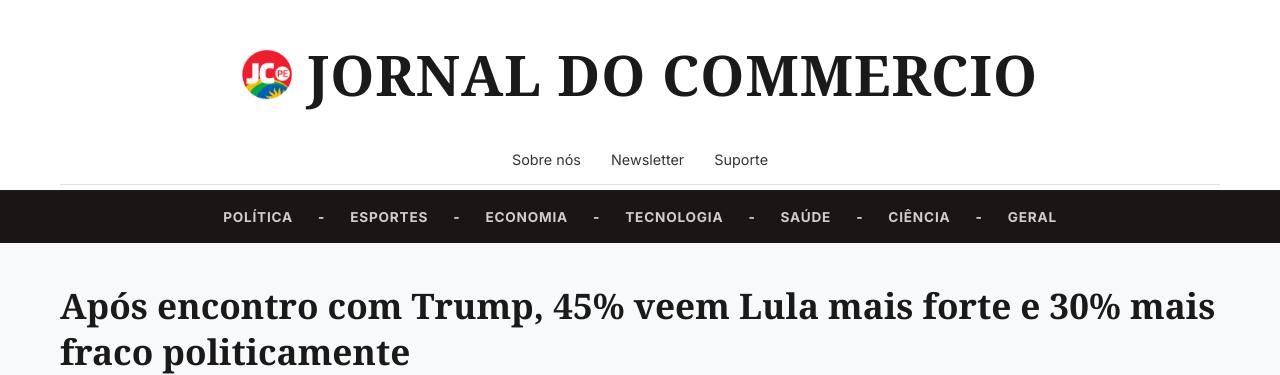
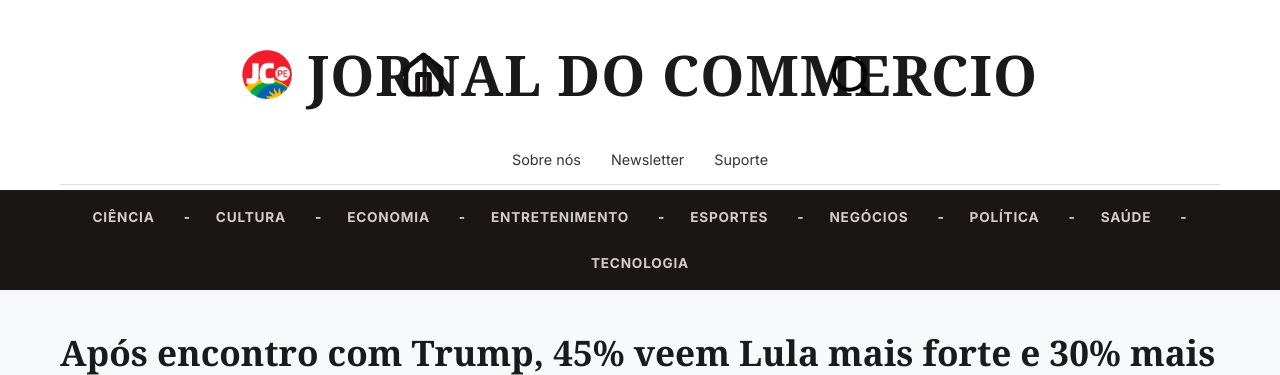
Before and after one commit to ArthurOliveiraFurieri/jornalDoCommercio-Projetos2, a Django app: page /noticia/175/ in a window 1280 px wide. Shown: the top 375 px of the page. Run offline with Django 5.2, Linux system fonts and the light colour scheme; data comes from the database, SQL or seed files in the repository; both versions use the stored data as it was after the commit; some web fonts are replaced.

Commit message:
implementação dos botões de busca e inicio

```diff
--- a/jornal_app/templates/jornal_app/base.html
+++ b/jornal_app/templates/jornal_app/base.html
@@ -17,8 +17,24 @@
             <div class="container">
                 <div class="logo-section">
                     <div class="logo-container">
+
+                        <a href="{% url 'jornal_app:home' %}" class="home-icon-link" title="Voltar à página inicial">
+                            <svg xmlns="http://www.w3.org/2000/svg" width="24" height="24" viewBox="0 0 24 24" fill="none" stroke="currentColor" stroke-width="2.5" stroke-linecap="round" stroke-linejoin="round">
+                                <path d="M3 9l9-7 9 7v11a2 2 0 0 1-2 2H5a2 2 0 0 1-2-2z"></path>
+                                <polyline points="9 22 9 12 15 12 15 22"></polyline>
+                            </svg>
+                        </a>
+
                         <img src="{% static 'images/logo.png' %}" alt="Jornal do Commercio" class="site-logo">
                         <h1 class="logo">Jornal do Commercio</h1>
+
+                        <button id="search-toggle-btn" class="search-toggle-btn">
+                            <svg xmlns="http://www.w3.org/2000/svg" width="24" height="24" viewBox="0 0 24 24" fill="none" stroke="currentColor" stroke-width="2" stroke-linecap="round" stroke-linejoin="round">
+                                <circle cx="11" cy="11" r="8"></circle>
+                                <line x1="21" y1="21" x2="16.65" y2="16.65"></line>
+                            </svg>
+                        </button>
+
                     </div>
                 </div>
             </div>
@@ -31,13 +47,6 @@
                     <a href="#newsletter" class="top-link">Newsletter</a>
                     <a href="#suporte" class="top-link">Suporte</a>
                 </nav>
-
-                <button id="search-toggle-btn" class="search-toggle-btn">
-                    <svg xmlns="http://www.w3.org/2000/svg" width="24" height="24" viewBox="0 0 24 24" fill="none" stroke="currentColor" stroke-width="2" stroke-linecap="round" stroke-linejoin="round">
-                        <circle cx="11" cy="11" r="8"></circle>
-                        <line x1="21" y1="21" x2="16.65" y2="16.65"></line>
-                    </svg>
-                </button>
             </div>
         </div>
 
@@ -50,27 +59,14 @@
 
     <div class="header-bottom">
         <div class="container">
-
             <nav class="main-nav">
-
-                <a href="{% url 'jornal_app:noticias_por_categoria' pk=10 %}" class="nav-item">POLÍTICA</a>
-
-                <a href="{% url 'jornal_app:noticias_por_categoria' pk=2 %}" class="nav-item">ESPORTES</a>
-
-                <a href="{% url 'jornal_app:noticias_por_categoria' pk=3 %}" class="nav-item">ECONOMIA</a>
-
-                <a href="{% url 'jornal_app:noticias_por_categoria' pk=4 %}" class="nav-item">TECNOLOGIA</a>
-
-                <a href="{% url 'jornal_app:noticias_por_categoria' pk=11 %}" class="nav-item">SAÚDE</a>
-
-                <a href="{% url 'jornal_app:noticias_por_categoria' pk=12 %}" class="nav-item">CIÊNCIA</a>
-
-                <a href="{% url 'jornal_app:noticias_por_categoria' pk=6 %}" class="nav-item">GERAL</a>
-
+                {% for categoria in categorias %}
+                    <a href="{% url 'jornal_app:noticias_por_categoria' pk=categoria.pk %}" class="nav-item">
+                        {{ categoria.nome|upper }}
+                    </a>
+                {% endfor %}
             </nav>
-
         </div>
-
     </div>
 
     <div id="search-section" class="search-section">
--- a/static/css/style.css
+++ b/static/css/style.css
@@ -122,20 +122,45 @@
     content: none;
 }
 
+
+.header-top .container {
+    display: flex;
+    justify-content: center;
+    align-items: center;
+}
+
+
+.home-icon-link {
+    position: absolute;
+    left: 400px;
+    transform: none;
+    color: #110f0f;
+    display: inline-flex;
+    align-items: center;
+    text-decoration: none;
+}
+.home-icon-link svg {
+    width: 47px;
+    height: 47px;
+}
+.home-icon-link:hover {
+    color: #911818;
+}
+
 .search-toggle-btn {
     position: absolute;
-    right: 30px;
-    top: 50%;
-    transform: translateY(-50%);
+    right: 400px;
+    top: 5.7%;
     background: none;
     border: none;
     cursor: pointer;
-    color: #1a1a1a;
+    color: #000000;
     padding: 5px;
 }
+
 .search-toggle-btn svg {
-    width: 28px;
-    height: 28px;
+    width: 47px;
+    height: 50px;
 }
 
 .search-section {
```
Also changed, not shown: db.sqlite3.
